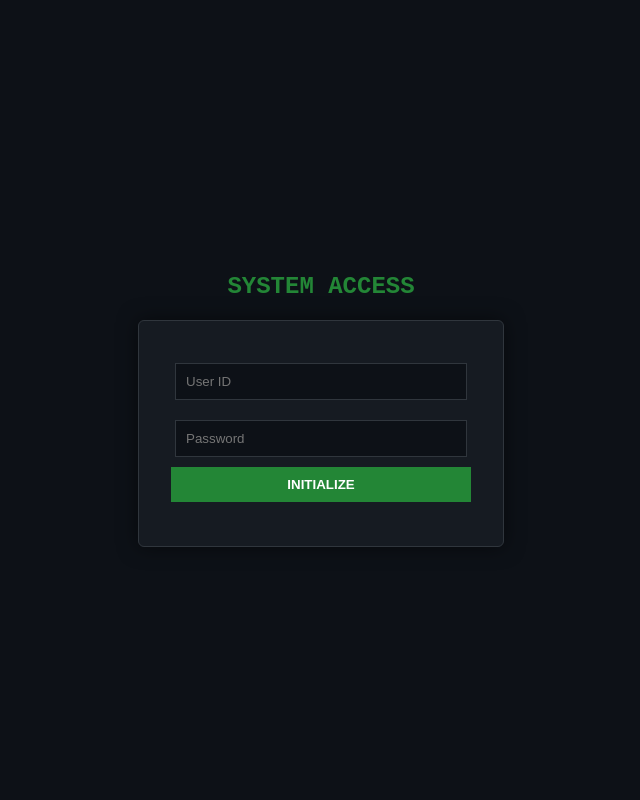
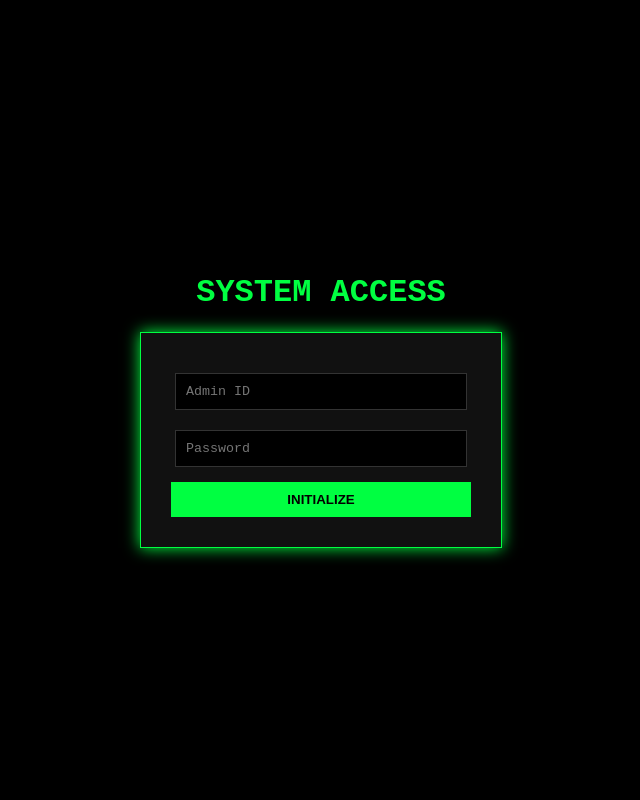
Before and after one commit to faqulord/Zenyx, a FastAPI app: page / in a window 1280 px wide. Shown: the whole page, without its empty margins (319-959 px from the left). Run offline with FastAPI, Linux system fonts and the light colour scheme.

Commit message:
Update index.html

```diff
--- a/templates/index.html
+++ b/templates/index.html
@@ -3,151 +3,169 @@
 <head>
     <meta charset="UTF-8">
     <meta name="viewport" content="width=device-width, initial-scale=1.0">
-    <title>AI Code Architect | Pro</title>
+    <title>AI PROJECT MANAGER | ELITE</title>
     <style>
-        :root { --bg: #0d1117; --panel: #161b22; --accent: #238636; --text: #c9d1d9; }
+        :root { --bg: #000000; --panel: #111; --border: #333; --accent: #00ff41; --text: #eee; }
         body { margin: 0; font-family: 'Courier New', monospace; background: var(--bg); color: var(--text); display: flex; height: 100vh; overflow: hidden; }
 
-        /* Login Screen */
-        #login-screen { position: fixed; top: 0; left: 0; width: 100%; height: 100%; background: var(--bg); z-index: 1000; display: flex; justify-content: center; align-items: center; flex-direction: column; }
-        .login-box { background: var(--panel); padding: 2rem; border: 1px solid #30363d; border-radius: 6px; box-shadow: 0 0 20px rgba(0,0,0,0.5); width: 300px; text-align: center; }
-        input { width: 90%; padding: 10px; margin: 10px 0; background: #0d1117; border: 1px solid #30363d; color: white; }
-        button { width: 100%; padding: 10px; background: var(--accent); color: white; border: none; cursor: pointer; font-weight: bold; }
-        button:hover { opacity: 0.9; }
+        /* LOGIN */
+        #login-screen { position: fixed; width: 100%; height: 100%; background: var(--bg); z-index: 99; display: flex; flex-direction: column; align-items: center; justify-content: center; }
+        .box { border: 1px solid var(--accent); padding: 30px; background: var(--panel); width: 300px; text-align: center; box-shadow: 0 0 15px var(--accent); }
+        input, textarea { width: 90%; background: #000; border: 1px solid var(--border); color: var(--accent); padding: 10px; margin: 10px 0; font-family: inherit; }
+        button { width: 100%; background: var(--accent); color: #000; font-weight: bold; padding: 10px; border: none; cursor: pointer; margin-top: 5px; }
+        button:hover { opacity: 0.8; }
 
-        /* Main App */
-        #app-screen { display: none; width: 100%; height: 100%; display: flex; }
-        .sidebar { width: 250px; background: var(--panel); border-right: 1px solid #30363d; padding: 20px; display: flex; flex-direction: column; }
-        .main-content { flex: 1; display: flex; flex-direction: column; padding: 20px; }
-        .chat-history { flex: 1; overflow-y: auto; margin-bottom: 20px; border: 1px solid #30363d; padding: 10px; background: #010409; }
-        .input-area { display: flex; gap: 10px; }
-        .message { margin-bottom: 15px; padding: 10px; border-radius: 5px; }
-        .user-msg { background: #1f6feb; color: white; align-self: flex-end; }
-        .ai-msg { background: #161b22; border: 1px solid #30363d; white-space: pre-wrap; }
+        /* APP LAYOUT */
+        #app-screen { display: none; width: 100%; height: 100%; }
+        .sidebar { width: 300px; background: var(--panel); border-right: 1px solid var(--border); padding: 20px; display: flex; flex-direction: column; gap: 20px; }
+        .main { flex: 1; display: flex; flex-direction: column; padding: 20px; }
 
-        h1 { font-size: 1.2rem; color: var(--accent); }
-        .hidden { display: none !important; }
+        .section-title { color: var(--accent); border-bottom: 1px solid var(--border); padding-bottom: 5px; margin-bottom: 10px; text-transform: uppercase; }
+
+        #chat-box { flex: 1; overflow-y: auto; border: 1px solid var(--border); padding: 15px; margin-bottom: 15px; background: #050505; }
+        .msg { padding: 10px; margin-bottom: 10px; border-radius: 4px; white-space: pre-wrap; }
+        .msg.user { background: #222; border-left: 3px solid #fff; }
+        .msg.ai { background: #0a1a0a; border-left: 3px solid var(--accent); color: #cfc; }
+
+        .status-ok { color: var(--accent); }
+        .status-err { color: red; }
     </style>
 </head>
 <body>
 
     <div id="login-screen">
-        <h2 style="color:var(--accent)">SYSTEM ACCESS</h2>
-        <div class="login-box">
-            <input type="text" id="username" placeholder="User ID">
-            <input type="password" id="password" placeholder="Password">
+        <h1 style="color:var(--accent)">SYSTEM ACCESS</h1>
+        <div class="box">
+            <input type="text" id="u" placeholder="Admin ID">
+            <input type="password" id="p" placeholder="Password">
             <button onclick="login()">INITIALIZE</button>
-            <p id="error-msg" style="color:red; font-size:0.8rem;"></p>
         </div>
     </div>
 
-    <div id="app-screen" class="hidden">
+    <div id="app-screen">
         <div class="sidebar">
-            <h1>PROFIT ARCHITECT</h1>
-            <p>Status: <span style="color:green">ONLINE</span></p>
-            <hr style="border-color:#30363d; width:100%">
-            <p>Current Project:</p>
-            <input type="text" id="project-name" value="New_Venture_1" style="width:90%">
+            <div>
+                <div class="section-title">PROJECT SETTINGS</div>
+                <label>GitHub Repo Neve (Amit létrehoztál):</label>
+                <input type="text" id="repo-name" value="my-new-project">
+                <label>Fájlnév (pl. main.py):</label>
+                <input type="text" id="filename" value="main.py">
+            </div>
+
+            <div>
+                <div class="section-title">RESEARCH & LEARN</div>
+                <p style="font-size:0.8em; color:#888">Küldj be egy linket, hogy megtanulja!</p>
+                <input type="text" id="learn-url" placeholder="https://...">
+                <button onclick="learnUrl()">OLVASD EL ÉS TANULD MEG</button>
+                <div id="learn-status" style="font-size:0.8em; margin-top:5px;"></div>
+            </div>
+
             <div style="margin-top:auto">
-                <button onclick="logout()" style="background:#da3633">TERMINATE SESSION</button>
+                <button onclick="logout()" style="background:#cc0000; color:white">SHUTDOWN</button>
             </div>
         </div>
 
-        <div class="main-content">
-            <div class="chat-history" id="chat-box">
-                <div class="message ai-msg">Rendszer kész. Várakozás a parancsra, Mester.</div>
+        <div class="main">
+            <div id="chat-box">
+                <div class="msg ai">Rendszer Online. Várom a parancsokat, Project Manager.</div>
             </div>
-            <div class="input-area">
-                <input type="text" id="user-prompt" placeholder="Írd le a feladatot (pl. Készíts egy banki app struktúrát...)" style="flex:1">
-                <button onclick="sendCommand()" style="width:100px">EXECUTE</button>
+            <div style="display:flex; gap:10px;">
+                <textarea id="prompt" rows="3" placeholder="Írd le a feladatot... (pl: Készíts egy webshopot a megtanult trendek alapján)"></textarea>
+                <button style="width:100px" onclick="generate()">EXECUTE</button>
             </div>
         </div>
     </div>
 
     <script>
-        let token = localStorage.getItem('access_token');
+        let token = localStorage.getItem('token');
+        let lastCode = "";
 
-        // Automatikus belépés, ha van token
-        if(token) {
-            document.getElementById('login-screen').classList.add('hidden');
-            document.getElementById('app-screen').classList.remove('hidden');
-            document.getElementById('app-screen').style.display = 'flex';
+        if(token) showApp();
+
+        async function login() {
+            let u = document.getElementById('u').value;
+            let p = document.getElementById('p').value;
+            let fd = new FormData(); fd.append('username',u); fd.append('password',p);
+
+            let r = await fetch('/token', {method:'POST', body:fd});
+            if(r.ok) {
+                let d = await r.json();
+                localStorage.setItem('token', d.access_token);
+                token = d.access_token;
+                showApp();
+            } else alert('Access Denied');
         }
 
-        async function login() {
-            const u = document.getElementById('username').value;
-            const p = document.getElementById('password').value;
-
-            const formData = new URLSearchParams();
-            formData.append('username', u);
-            formData.append('password', p);
-
-            try {
-                const res = await fetch('/token', {
-                    method: 'POST',
-                    headers: {'Content-Type': 'application/x-www-form-urlencoded'},
-                    body: formData
-                });
-
-                if(!res.ok) throw new Error('Hozzáférés megtagadva');
-
-                const data = await res.json();
-                token = data.access_token;
-                localStorage.setItem('access_token', token);
-
-                document.getElementById('login-screen').classList.add('hidden');
-                document.getElementById('app-screen').classList.remove('hidden');
-                document.getElementById('app-screen').style.display = 'flex';
-            } catch (err) {
-                document.getElementById('error-msg').innerText = "Hiba: " + err.message;
-            }
+        function showApp() {
+            document.getElementById('login-screen').style.display='none';
+            document.getElementById('app-screen').style.display='flex';
         }
 
-        function logout() {
-            localStorage.removeItem('access_token');
-            location.reload();
+        async function learnUrl() {
+            let url = document.getElementById('learn-url').value;
+            document.getElementById('learn-status').innerText = "Tanulás folyamatban...";
+
+            let r = await fetch('/learn', {
+                method:'POST', headers:{'Content-Type':'application/json', 'Authorization':`Bearer ${token}`},
+                body: JSON.stringify({url: url})
+            });
+            let d = await r.json();
+            document.getElementById('learn-status').innerText = d.message;
+            log("SYSTEM", `Megtanultam a linket: ${d.summary}`);
         }
 
-        async function sendCommand() {
-            const promptInput = document.getElementById('user-prompt');
-            const projectInput = document.getElementById('project-name');
-            const chatBox = document.getElementById('chat-box');
+        async function generate() {
+            let txt = document.getElementById('prompt').value;
+            let repo = document.getElementById('repo-name').value;
+            if(!txt) return;
 
-            const text = promptInput.value;
-            if(!text) return;
+            log("YOU", txt);
+            document.getElementById('prompt').value = "";
+            log("AI", "Generálás folyamatban... (Keresés a memóriában...)");
 
-            // User üzenet kiírása
-            chatBox.innerHTML += `<div class="message user-msg">You: ${text}</div>`;
-            promptInput.value = '';
-            chatBox.scrollTop = chatBox.scrollHeight;
+            let r = await fetch('/generate', {
+                method:'POST', headers:{'Content-Type':'application/json', 'Authorization':`Bearer ${token}`},
+                body: JSON.stringify({prompt: txt, project_name: repo})
+            });
+            let d = await r.json();
 
-            // Loading jelzés
-            chatBox.innerHTML += `<div class="message ai-msg" id="loading">Processing...</div>`;
+            lastCode = d.response;
 
-            try {
-                const res = await fetch('/generate', {
-                    method: 'POST',
-                    headers: {
-                        'Content-Type': 'application/json',
-                        'Authorization': `Bearer ${token}`
-                    },
-                    body: JSON.stringify({
-                        prompt: text,
-                        project_name: projectInput.value
-                    })
-                });
+            // Itt jelenítjük meg a választ és a GITHUB gombot
+            let div = document.createElement('div');
+            div.className = 'msg ai';
+            div.innerHTML = `<div>${d.response}</div><br><button onclick="pushToGit()">🚀 UPLOAD TO GITHUB (${repo})</button>`;
+            document.getElementById('chat-box').appendChild(div);
+            document.getElementById('chat-box').scrollTop = 99999;
+        }
 
-                const data = await res.json();
-                document.getElementById('loading').remove();
+        async function pushToGit() {
+            let repo = document.getElementById('repo-name').value;
+            let fname = document.getElementById('filename').value;
 
-                // AI válasz formázása (Markdown kódblokkok nélkül egyszerűen)
-                chatBox.innerHTML += `<div class="message ai-msg">${data.response}</div>`;
-                chatBox.scrollTop = chatBox.scrollHeight;
+            if(!confirm(`Feltöltöd a kódot a '${repo}' repository '${fname}' fájljába?`)) return;
 
-            } catch (err) {
-                document.getElementById('loading').innerText = "ERROR: " + err.message;
-            }
+            log("SYSTEM", "Kapcsolódás a GitHubhoz...");
+
+            let r = await fetch('/deploy-github', {
+                method:'POST', headers:{'Content-Type':'application/json', 'Authorization':`Bearer ${token}`},
+                body: JSON.stringify({project_name: repo, file_name: fname, code_content: lastCode})
+            });
+
+            let d = await r.json();
+            if(r.ok) log("SYSTEM", `✅ SIKER! Megtekintés: ${d.url}`);
+            else log("ERROR", `Hiba: ${d.detail}`);
         }
+
+        function log(who, text) {
+            let div = document.createElement('div');
+            div.className = `msg ${who === 'YOU' ? 'user' : 'ai'}`;
+            div.innerText = `[${who}] ${text}`;
+            document.getElementById('chat-box').appendChild(div);
+            document.getElementById('chat-box').scrollTop = 99999;
+        }
+
+        function logout() { localStorage.clear(); location.reload(); }
     </script>
 </body>
 </html>
```
